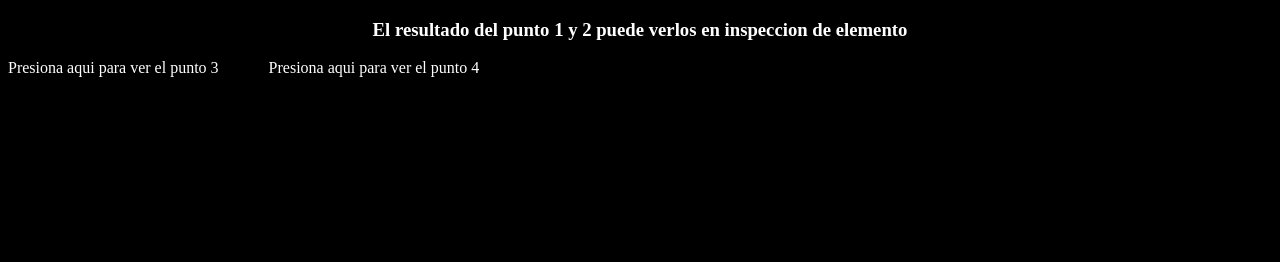
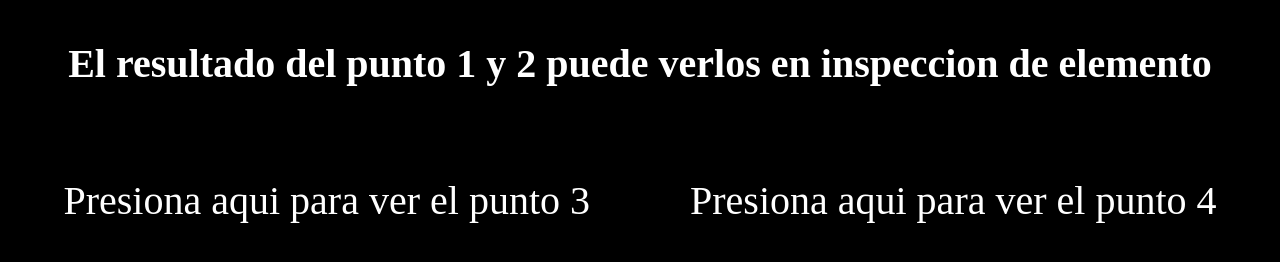
Before and after one commit to Hernan19961/FuncionesJavascript, a plain HTML site: page index.html in a window 1280 px wide. Drawn offline with Linux system fonts and the light colour scheme.

Commit message:
modificar index

```diff
--- a/assets/css/style.css
+++ b/assets/css/style.css
@@ -9,14 +9,19 @@ h3{
 h3{
     display: flex;
     justify-content: center;
+    font-size: 40px;
 }
 
 a{
     text-decoration: none;
     color: white;
+
 }
 
 .divcolor{
     display: flex;
-    gap: 50px;
+    gap: 100px;
+    justify-content: center;
+    padding: 50px;
+    font-size: 40px;
 }
```
